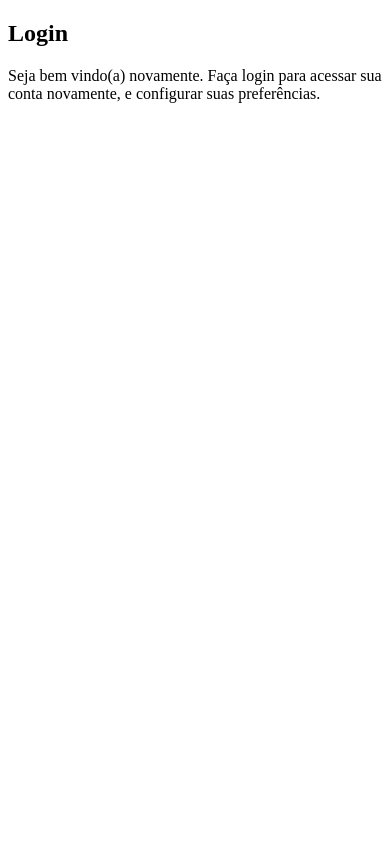
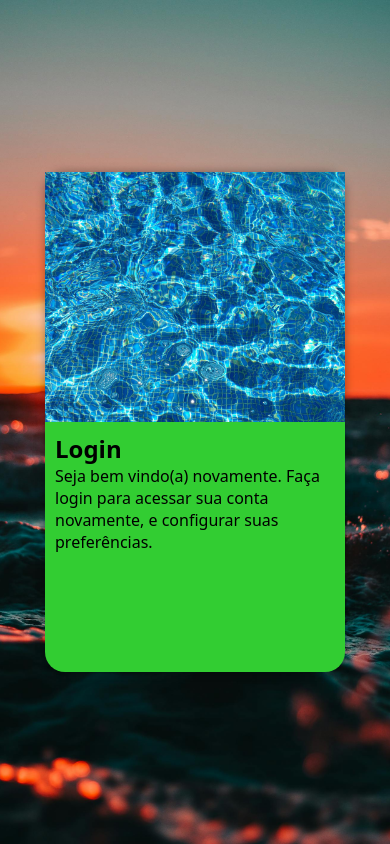
Before and after one commit to Anthony-Albuquerque405/projeto-tela-de-login, a plain HTML site: page index.html in a window 390 px wide. Drawn offline with Linux system fonts and the light colour scheme.

Commit message:
Add responsive styles and background image to login page
Introduced a new CSS file for media queries, updated style.css with CSS variables, layout, and background image for the login section. Added a new background image to the project and updated index.html to include the new CSS and adjust the login section structure.

```diff
--- /dev/null
+++ b/estilos/midiaquery.css
@@ -0,0 +1,2 @@
+@charset "UTF-8";
+/* Midia Queries */
--- a/estilos/style.css
+++ b/estilos/style.css
@@ -7,3 +7,53 @@ verde: #32CD32
 lilas: #800080
 azul claro: #00BFFF
 */
+:root {
+  --cor-primaria: #32cd32;
+  --cor-secundaria: #800080;
+  --cor-terciaria: #00bfff;
+}
+* {
+  font-family: system-ui, -apple-system, BlinkMacSystemFont, "Segoe UI", Roboto,
+    Oxygen, Ubuntu, Cantarell, "Open Sans", "Helvetica Neue", sans-serif;
+  margin: 0px;
+  padding: 0px;
+  box-sizing: border-box;
+}
+
+html,
+body {
+  background-color: var(--cor-secundaria);
+  height: 100vh;
+  width: 100vw;
+}
+main {
+  position: relative;
+  height: 100vh;
+  width: 100vw;
+  background: var(--cor-secundaria) url("../imagens/pexels-13nuance-561463.jpg")
+    no-repeat center center;
+  background-size: cover;
+  background-attachment: fixed;
+}
+section#tela-logim {
+  background-color: var(--cor-primaria);
+  width: 300px;
+  height: 500px;
+  border-radius: 20px;
+  position: absolute;
+  top: 50%;
+  left: 50%;
+  transform: translate(-50%, -50%);
+  box-shadow: 0px 0px 10px #00000060;
+}
+section#tela-logim div#imagem {
+  background: var(--cor-secundaria)
+    url(../imagens/pexels-alina-1008702-10843833.jpg) no-repeat top center;
+  background-size: cover;
+  height: 250px;
+  display: block;
+}
+section#tela-logim div#formulario {
+  display: block;
+  padding: 10px;
+}
--- a/index.html
+++ b/index.html
@@ -4,12 +4,15 @@
     <meta charset="UTF-8" />
     <meta name="viewport" content="width=device-width, initial-scale=1.0" />
     <link rel="stylesheet" href="estilos/style.css" />
+    <link rel="stylesheet" href="estilos/midiaquery.css" />
     <title>LOGIN</title>
   </head>
   <body>
     <main>
       <section id="tela-logim">
-        <div id="imagem"></div>
+        <div id="imagem">
+          <!-- Aqui vai a imagem no CSS -->
+        </div>
         <div id="formulario">
           <h1>Login</h1>
           <p>
```
Also changed, not shown: imagens/pexels-13nuance-561463.jpg (added).
